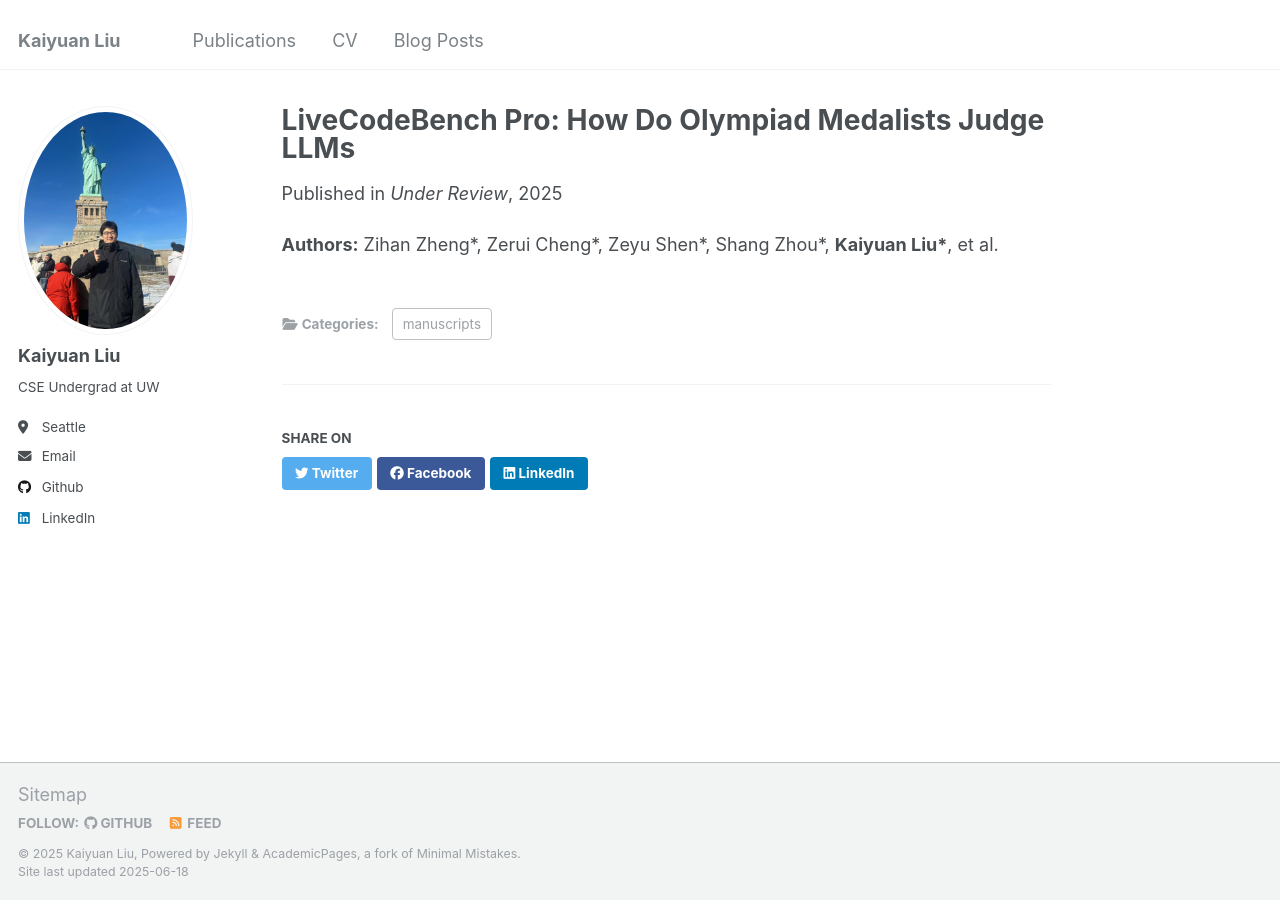
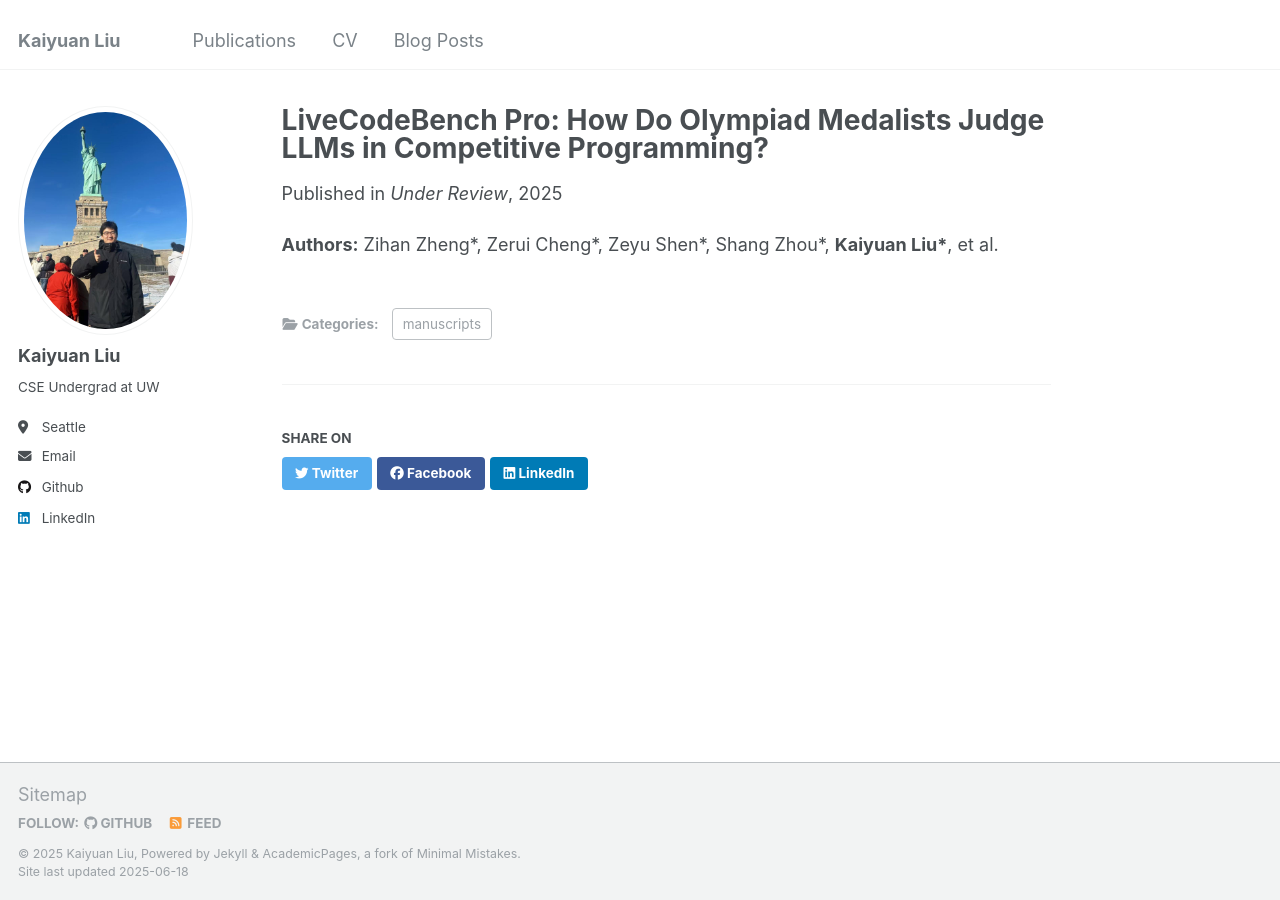
Before and after one commit to KaiyuanLiu04/KaiyuanLiu04.github.io, a Jekyll site: the page built from _publications/livecodebenchpro.md, in a window 1280 px wide. Built offline with Jekyll 4.4.1, drawn with Linux system fonts in a browser that asks for light colours.

```diff
--- a/_publications/livecodebenchpro.md
+++ b/_publications/livecodebenchpro.md
@@ -1,14 +1,14 @@
 ---
-title: "LiveCodeBench Pro: How Do Olympiad Medalists Judge LLMs"
+title: "LiveCodeBench Pro: How Do Olympiad Medalists Judge LLMs in Competitive Programming?"
 collection: publications
 category: manuscripts #conferences
 permalink: /publication/livecodebench-pro/
 date: 2025-05-15
 #excerpt: Evaluate LLM CP performance.
 venue: "Under Review"
-#paperurl: "https://arxiv.org/abs/2405.19597"
+paperurl: "https://arxiv.org/abs/2506.11928"
 # slidesurl: 'http://academicpages.github.io/files/slides1.pdf'
-# paperurl: 'http://academicpages.github.io/files/paper1.pdf'
+paperurl: 'https://arxiv.org/pdf/2506.11928'
 # citation: 'Your Name, You. (2009). &quot;Paper Title Number 1.&quot; <i>Journal 1</i>. 1(1).'
 ---
 **Authors:** Zihan Zheng\*, Zerui Cheng\*, Zeyu Shen\*, Shang Zhou\*, **Kaiyuan Liu\***, et al.
```
